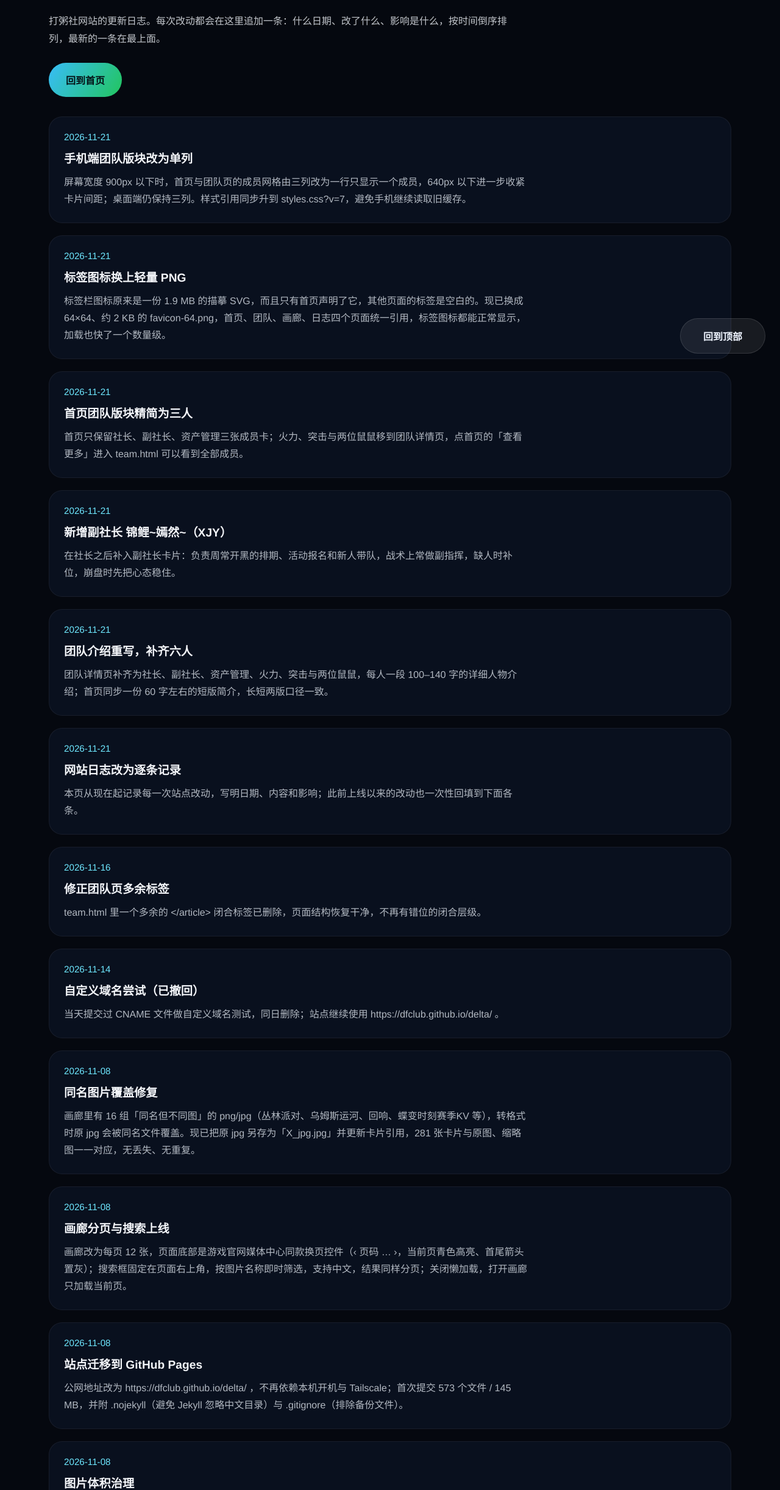
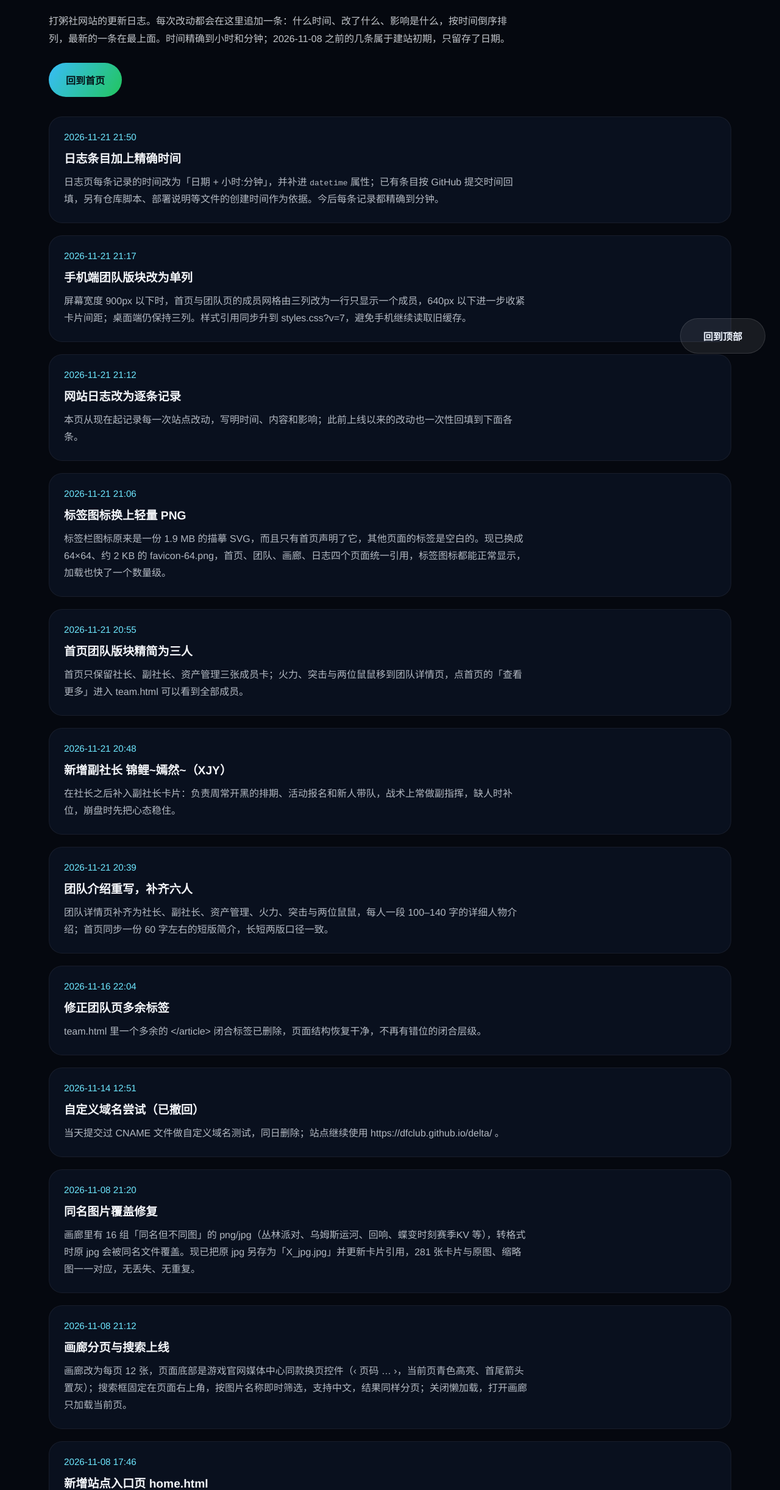
Before and after one commit to dfclub/delta, a plain HTML site: page log.html in a window 1280 px wide. Shown: the part 196-2640 px from the top of the page at 61% size. Drawn offline with Linux system fonts and the light colour scheme.

Commit message:
日志条目加上精确时间（日期+时分）

```diff
--- a/log.html
+++ b/log.html
@@ -26,7 +26,7 @@
     <section class="section log-section">
       <div class="container">
         <h1>网站日志</h1>
-        <p>打粥社网站的更新日志。每次改动都会在这里追加一条：什么日期、改了什么、影响是什么，按时间倒序排列，最新的一条在最上面。</p>
+        <p>打粥社网站的更新日志。每次改动都会在这里追加一条：什么时间、改了什么、影响是什么，按时间倒序排列，最新的一条在最上面。时间精确到小时和分钟；2026-11-08 之前的几条属于建站初期，只留存了日期。</p>
         <div class="fixed-actions">
           <a class="btn btn-secondary back-to-top" href="#top">回到顶部</a>
         </div>
@@ -35,92 +35,97 @@
         </div>
         <div class="log-list">
           <article class="log-entry">
-            <time>2026-11-21</time>
+            <time datetime="2026-11-21T21:50">2026-11-21 21:50</time>
+            <h3>日志条目加上精确时间</h3>
+            <p>日志页每条记录的时间改为「日期 + 小时:分钟」，并补进 <code>datetime</code> 属性；已有条目按 GitHub 提交时间回填，另有仓库脚本、部署说明等文件的创建时间作为依据。今后每条记录都精确到分钟。</p>
+          </article>
+          <article class="log-entry">
+            <time datetime="2026-11-21T21:17">2026-11-21 21:17</time>
             <h3>手机端团队版块改为单列</h3>
             <p>屏幕宽度 900px 以下时，首页与团队页的成员网格由三列改为一行只显示一个成员，640px 以下进一步收紧卡片间距；桌面端仍保持三列。样式引用同步升到 styles.css?v=7，避免手机继续读取旧缓存。</p>
           </article>
           <article class="log-entry">
-            <time>2026-11-21</time>
+            <time datetime="2026-11-21T21:12">2026-11-21 21:12</time>
+            <h3>网站日志改为逐条记录</h3>
+            <p>本页从现在起记录每一次站点改动，写明时间、内容和影响；此前上线以来的改动也一次性回填到下面各条。</p>
+          </article>
+          <article class="log-entry">
+            <time datetime="2026-11-21T21:06">2026-11-21 21:06</time>
             <h3>标签图标换上轻量 PNG</h3>
             <p>标签栏图标原来是一份 1.9 MB 的描摹 SVG，而且只有首页声明了它，其他页面的标签是空白的。现已换成 64×64、约 2 KB 的 favicon-64.png，首页、团队、画廊、日志四个页面统一引用，标签图标都能正常显示，加载也快了一个数量级。</p>
           </article>
           <article class="log-entry">
-            <time>2026-11-21</time>
+            <time datetime="2026-11-21T20:55">2026-11-21 20:55</time>
             <h3>首页团队版块精简为三人</h3>
             <p>首页只保留社长、副社长、资产管理三张成员卡；火力、突击与两位鼠鼠移到团队详情页，点首页的「查看更多」进入 team.html 可以看到全部成员。</p>
           </article>
           <article class="log-entry">
-            <time>2026-11-21</time>
+            <time datetime="2026-11-21T20:48">2026-11-21 20:48</time>
             <h3>新增副社长 锦鲤~嫣然~（XJY）</h3>
             <p>在社长之后补入副社长卡片：负责周常开黑的排期、活动报名和新人带队，战术上常做副指挥，缺人时补位，崩盘时先把心态稳住。</p>
           </article>
           <article class="log-entry">
-            <time>2026-11-21</time>
+            <time datetime="2026-11-21T20:39">2026-11-21 20:39</time>
             <h3>团队介绍重写，补齐六人</h3>
             <p>团队详情页补齐为社长、副社长、资产管理、火力、突击与两位鼠鼠，每人一段 100–140 字的详细人物介绍；首页同步一份 60 字左右的短版简介，长短两版口径一致。</p>
           </article>
           <article class="log-entry">
-            <time>2026-11-21</time>
-            <h3>网站日志改为逐条记录</h3>
-            <p>本页从现在起记录每一次站点改动，写明日期、内容和影响；此前上线以来的改动也一次性回填到下面各条。</p>
-          </article>
-          <article class="log-entry">
-            <time>2026-11-16</time>
+            <time datetime="2026-11-16T22:04">2026-11-16 22:04</time>
             <h3>修正团队页多余标签</h3>
             <p>team.html 里一个多余的 &lt;/article&gt; 闭合标签已删除，页面结构恢复干净，不再有错位的闭合层级。</p>
           </article>
           <article class="log-entry">
-            <time>2026-11-14</time>
+            <time datetime="2026-11-14T12:51">2026-11-14 12:51</time>
             <h3>自定义域名尝试（已撤回）</h3>
             <p>当天提交过 CNAME 文件做自定义域名测试，同日删除；站点继续使用 https://dfclub.github.io/delta/ 。</p>
           </article>
           <article class="log-entry">
-            <time>2026-11-08</time>
+            <time datetime="2026-11-08T21:20">2026-11-08 21:20</time>
             <h3>同名图片覆盖修复</h3>
             <p>画廊里有 16 组「同名但不同图」的 png/jpg（丛林派对、乌姆斯运河、回响、蝶变时刻赛季KV 等），转格式时原 jpg 会被同名文件覆盖。现已把原 jpg 另存为「X_jpg.jpg」并更新卡片引用，281 张卡片与原图、缩略图一一对应，无丢失、无重复。</p>
           </article>
           <article class="log-entry">
-            <time>2026-11-08</time>
+            <time datetime="2026-11-08T21:12">2026-11-08 21:12</time>
             <h3>画廊分页与搜索上线</h3>
             <p>画廊改为每页 12 张，页面底部是游戏官网媒体中心同款换页控件（‹ 页码 … ›，当前页青色高亮、首尾箭头置灰）；搜索框固定在页面右上角，按图片名称即时筛选，支持中文，结果同样分页；关闭懒加载，打开画廊只加载当前页。</p>
           </article>
           <article class="log-entry">
-            <time>2026-11-08</time>
+            <time datetime="2026-11-08T17:46">2026-11-08 17:46</time>
+            <h3>新增站点入口页 home.html</h3>
+            <p>增加一页独立入口页，作为站点总览入口，自带内联图标、不依赖主站样式。</p>
+          </article>
+          <article class="log-entry">
+            <time datetime="2026-11-08T12:17">2026-11-08 12:17</time>
             <h3>站点迁移到 GitHub Pages</h3>
             <p>公网地址改为 https://dfclub.github.io/delta/ ，不再依赖本机开机与 Tailscale；首次提交 573 个文件 / 145 MB，并附 .nojekyll（避免 Jekyll 忽略中文目录）与 .gitignore（排除备份文件）。</p>
           </article>
           <article class="log-entry">
-            <time>2026-11-08</time>
+            <time datetime="2026-11-08T11:49">2026-11-08 11:49</time>
             <h3>图片体积治理</h3>
             <p>原始站 589 个文件 / 2101 MB，超过 GitHub 单文件 100 MB、仓库 1 GB 的限制。所有宽度大于 1920 的图片等比压到 1920 宽 JPG，画廊 PNG 统一转 JPG（q88、白底），整站降到约 145 MB 才具备上线条件。</p>
           </article>
           <article class="log-entry">
-            <time>2026-11-08</time>
-            <h3>新增站点入口页 home.html</h3>
-            <p>增加一页独立入口页，作为站点总览入口，自带内联图标、不依赖主站样式。</p>
-          </article>
-          <article class="log-entry">
-            <time>2026-10-31</time>
+            <time datetime="2026-10-31T19:19">2026-10-31 19:19</time>
             <h3>网站部署上线（旧方案）</h3>
             <p>用本机 XAMPP（8081 端口）配合 Tailscale Funnel 对外，地址为 https://mcserver.tailaf01bf.ts.net:8443/ 。2026-11-08 起已被 GitHub Pages 取代，该地址仅作历史记录。</p>
           </article>
           <article class="log-entry">
-            <time>2026-08-02</time>
+            <time datetime="2026-08-02">2026-08-02</time>
             <h3>网站日志页面已创建</h3>
             <p>新增独立日志页面，并将日志链接加入主页、团队页与画廊页导航。</p>
           </article>
           <article class="log-entry">
-            <time>2026-08-01</time>
+            <time datetime="2026-08-01">2026-08-01</time>
             <h3>团队成员页面上线</h3>
             <p>新增团队成员介绍页，并在主页团队区块增加“查看更多”按钮。</p>
           </article>
           <article class="log-entry">
-            <time>2026-07-31</time>
+            <time datetime="2026-07-31">2026-07-31</time>
             <h3>画廊与页面结构优化</h3>
             <p>修复画廊页面 HTML 结构并优化页面背景和按钮布局。</p>
           </article>
           <article class="log-entry">
-            <time>2026-07-30</time>
+            <time datetime="2026-07-30">2026-07-30</time>
             <h3>网站创建</h3>
             <p>社长创建了打粥社网站。</p>
           </article>
```
